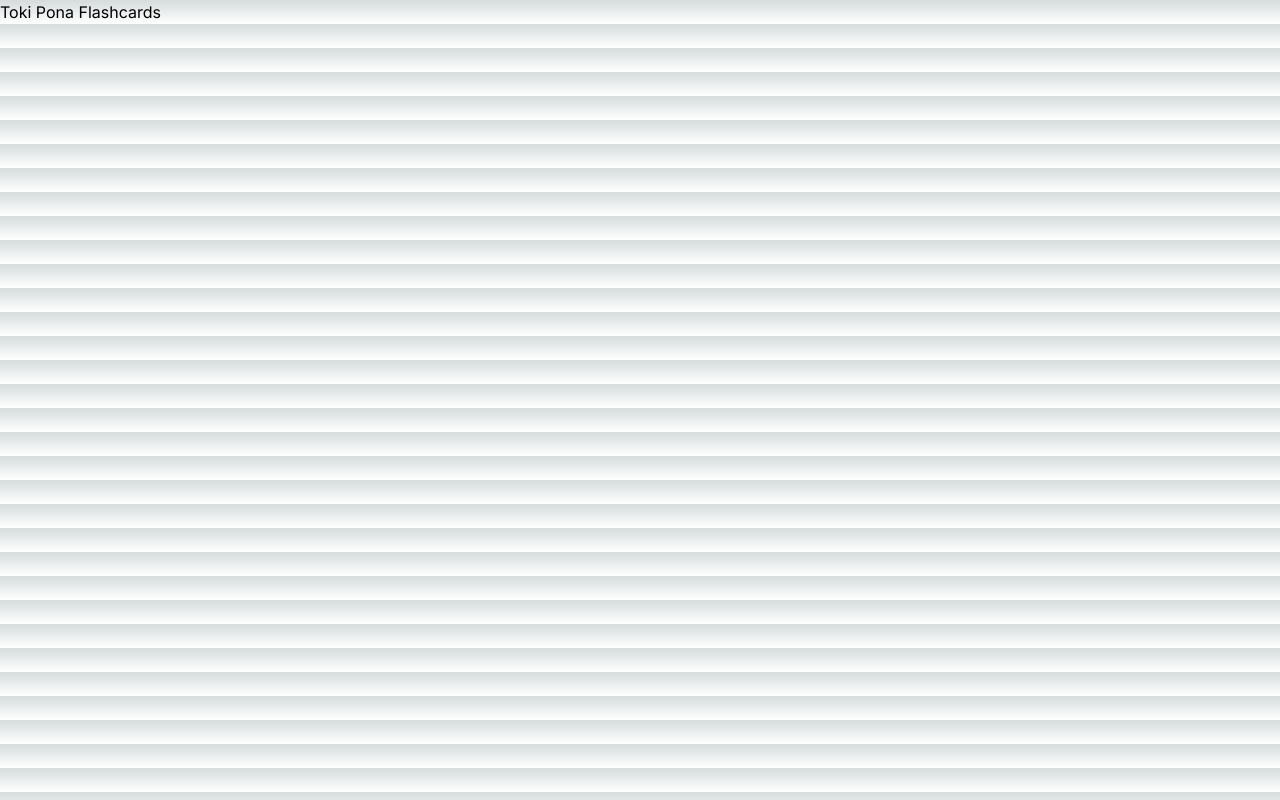
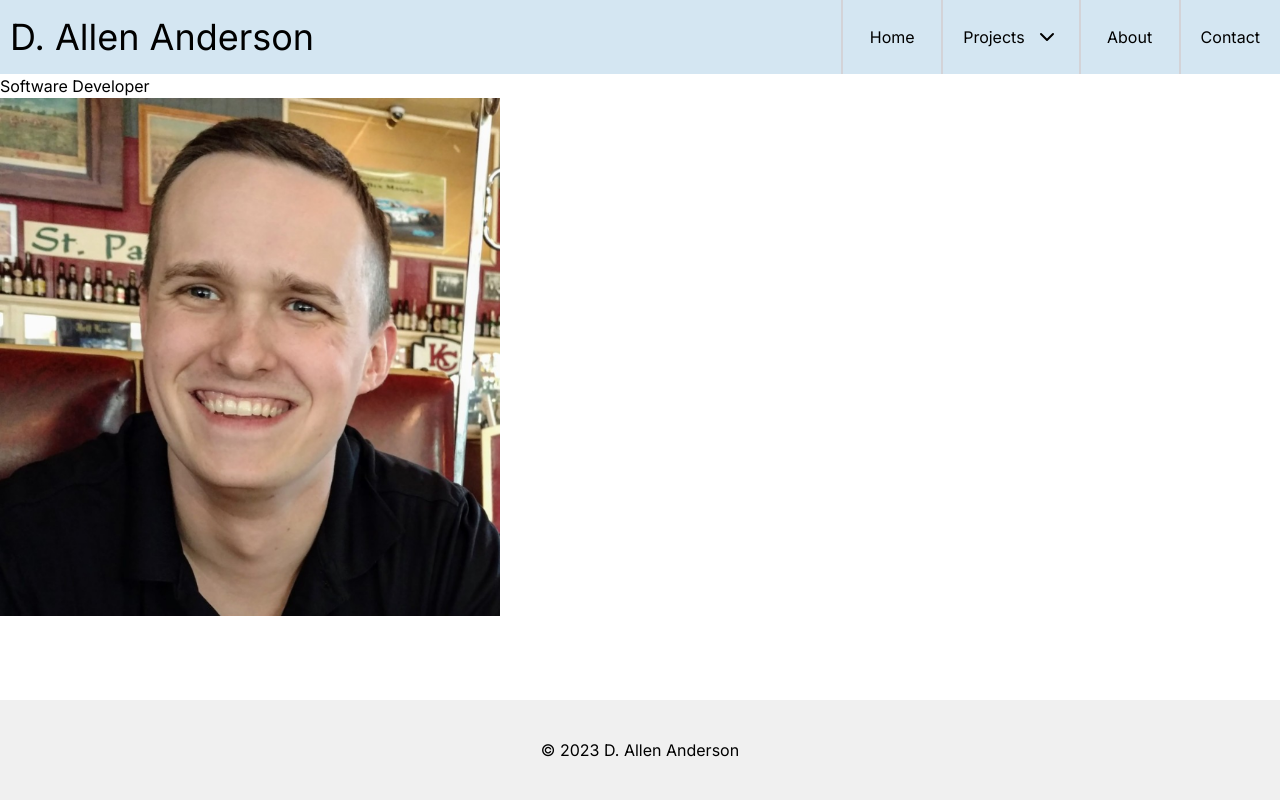
Before and after one commit to andyrs313/devProfile, a Next.js app: page / in a window 1280 px wide. Built offline with nearby package versions, Linux system fonts and the light colour scheme.

Commit message:
Reformed home page

```diff
--- /dev/null
+++ b/app/components/dropdownMenu/dropdownMenu.tsx
@@ -0,0 +1,67 @@
+
+import React, { useState } from 'react';
+import { ChevronDown, ChevronUp } from 'react-feather';
+import { styled } from 'styled-components';
+
+
+const Dropdown = styled.ul({
+  position: "absolute",
+  backgroundColor: "#D4e6f2",
+  boxShadow: "0px 8px 16px 0px rgba(0,0,0,0.2)",
+  minWidth: "160px",
+  top: "74px",
+  marginLeft: "100px",
+  zIndex: 1,
+  "& li": {
+    backgroundColor: "#f0f0f0",
+    display: "block",
+    padding: "12px 16px",
+    textDecoration: "none",
+  },
+  "& li:hover": {
+    backgroundColor: "#e0e0e0",
+  },
+});
+
+const ChevronWrapper = styled.div({
+  paddingLeft: "10px",
+});
+
+const NavButton = styled.button({
+  //align text in horizontal and vertical center of element
+  alignItems: "center",
+  backgroundColor: "#D4e6f2",
+  borderLeft: "2px solid #d3d3d8",
+  display: "flex",
+  height: "74px",
+  padding: "20px",
+  minWidth: "100px",
+  "&:hover": {
+      backgroundColor: "#e0e0e0",
+  },
+});
+
+const DropdownMenu = ({children}) => {
+  const [isOpen, setIsOpen] = useState(false);
+
+  const handleToggle = () => {
+    setIsOpen(!isOpen);
+  };
+
+  return (
+    <>
+      <NavButton className="dropdown-toggle" onClick={handleToggle}>
+        {children} <ChevronWrapper>{isOpen ? <ChevronUp /> : <ChevronDown />}</ChevronWrapper>
+      </NavButton>
+      {isOpen && (
+        <Dropdown className="dropdown-menu">
+          <li>
+            <a href="/toki">Toki Pono Flashcards</a>
+          </li>
+        </Dropdown>
+      )}
+    </>
+  );
+};
+
+export default DropdownMenu;
--- /dev/null
+++ b/app/components/footer/footer.tsx
@@ -0,0 +1,26 @@
+"use client";
+
+import React from 'react';
+import { styled } from 'styled-components';
+
+
+const StyledFooter = styled.footer({
+    position: "fixed",
+    bottom: 0,
+    display: "flex",
+    justifyContent: "center",
+    alignItems: "center",
+    backgroundColor: "#f0f0f0",
+    height: "100px",
+    width: "100%",
+});
+
+export const Footer = () => {
+
+    return (
+        <StyledFooter>
+            <p>© 2023 D. Allen Anderson</p>
+        </StyledFooter>
+    )
+
+};
--- /dev/null
+++ b/app/components/topnav/topnav.tsx
@@ -0,0 +1,56 @@
+"use client";
+
+import React from "react";
+import DropdownMenu from "../dropdownMenu/dropdownMenu";
+import { styled } from 'styled-components';
+
+
+const Nav = styled.nav({
+    display: "flex",
+    justifyContent: "space-between",
+    alignItems: "center",
+    backgroundColor: "#D4e6f2",
+});
+const NavButton = styled.a({
+    //align text in horizontal and vertical center of element
+    alignItems: "center",
+    backgroundColor: "#D4e6f2",
+    borderLeft: "2px solid #d3d3d8",
+    display: "flex",
+    height: "74px",
+    justifyContent: "center",
+    minWidth: "100px",
+    padding: "20px",
+    "&:hover": {
+        backgroundColor: "#e0e0e0",
+    },
+});
+const NavButtonWrapper = styled.div({
+    display: "flex",
+    justifyContent: "space-between",
+    alignItems: "center",
+});
+const Name = styled.h1({
+    margin: 0,
+    fontSize: "36px",
+    padding: "10px",
+});
+
+export const TopNav = () => {
+    return (
+        <Nav>
+            <Name>D. Allen Anderson</Name>
+            <NavButtonWrapper>
+                <NavButton href="/">Home</NavButton>
+                <DropdownMenu>Projects</DropdownMenu>
+                <NavButton>About</NavButton>
+                <NavButton>Contact</NavButton>
+            </NavButtonWrapper>
+        </Nav>
+    );
+
+
+
+
+
+};
--- a/app/layout.tsx
+++ b/app/layout.tsx
@@ -2,6 +2,8 @@ import type { Metadata } from 'next'
 import { Inter } from 'next/font/google'
 import './globals.css'
 import StyledComponentsRegistry from './lib/registry'
+import { Footer } from './components/footer/footer'
+import { TopNav } from './components/topnav/topnav'
 
 const inter = Inter({ subsets: ['latin'] })
 
@@ -20,7 +22,9 @@ export default function RootLayout({
 
       <body className={inter.className}>
         <StyledComponentsRegistry>
+          <TopNav/>
           {children}
+          <Footer/>
         </StyledComponentsRegistry>
       </body>
     </html>
--- a/app/page.tsx
+++ b/app/page.tsx
@@ -1,11 +1,29 @@
+"use client";
+
 import React from 'react'
-import { ServerStyleSheet, StyleSheetManager } from 'styled-components'
+import Image from 'next/image'
+import { styled } from 'styled-components';
 
 
+const Main = styled.main({
+  backgroundColor: "white",
+  height: "calc(100vh - 174px)",
+});
+
 export default function Home() {
+
   return (
-    <main>
-      <a href="/toki">Toki Pona Flashcards</a>
-    </main>
+    <Main>
+      <h2>Software Developer</h2>
+      <div>
+        {/* insert profile picture here */ }
+        <Image
+          src="/profile.png"
+          alt="Picture of the author"
+          width={500}
+          height={500}
+        />
+      </div>
+    </Main>
   )
 }
--- a/app/toki/page.tsx
+++ b/app/toki/page.tsx
@@ -26,7 +26,7 @@ const CardWrapper = styled.div({
     alignItems: "center",
     display: "flex",
     flexDirection: "column",
-    height: "100vh",
+    height: "calc(100vh - 174px)",
     justifyContent: "center",
     width: "100vw",
 });
@@ -52,7 +52,7 @@ const StyledButton = styled.button({
 })
 
 
-export default function About () {
+export default function Toki () {
 
     const [cardNumber, setCardNumber] = useState(0);
     const [corretlyAnswered, setCorrectlyAnswered] = useState(false);
--- a/public/index.html
+++ /dev/null
@@ -1,89 +0,0 @@
-<!DOCTYPE html>
-<html>
-  <head>
-    <meta charset="utf-8">
-    <meta name="viewport" content="width=device-width, initial-scale=1">
-    <title>Welcome to Firebase Hosting</title>
-
-    <!-- update the version number as needed -->
-    <script defer src="/__/firebase/10.7.1/firebase-app-compat.js"></script>
-    <!-- include only the Firebase features as you need -->
-    <script defer src="/__/firebase/10.7.1/firebase-auth-compat.js"></script>
-    <script defer src="/__/firebase/10.7.1/firebase-database-compat.js"></script>
-    <script defer src="/__/firebase/10.7.1/firebase-firestore-compat.js"></script>
-    <script defer src="/__/firebase/10.7.1/firebase-functions-compat.js"></script>
-    <script defer src="/__/firebase/10.7.1/firebase-messaging-compat.js"></script>
-    <script defer src="/__/firebase/10.7.1/firebase-storage-compat.js"></script>
-    <script defer src="/__/firebase/10.7.1/firebase-analytics-compat.js"></script>
-    <script defer src="/__/firebase/10.7.1/firebase-remote-config-compat.js"></script>
-    <script defer src="/__/firebase/10.7.1/firebase-performance-compat.js"></script>
-    <!--
-      initialize the SDK after all desired features are loaded, set useEmulator to false
-      to avoid connecting the SDK to running emulators.
-    -->
-    <script defer src="/__/firebase/init.js?useEmulator=true"></script>
-
-    <style media="screen">
-      body { background: #ECEFF1; color: rgba(0,0,0,0.87); font-family: Roboto, Helvetica, Arial, sans-serif; margin: 0; padding: 0; }
-      #message { background: white; max-width: 360px; margin: 100px auto 16px; padding: 32px 24px; border-radius: 3px; }
-      #message h2 { color: #ffa100; font-weight: bold; font-size: 16px; margin: 0 0 8px; }
-      #message h1 { font-size: 22px; font-weight: 300; color: rgba(0,0,0,0.6); margin: 0 0 16px;}
-      #message p { line-height: 140%; margin: 16px 0 24px; font-size: 14px; }
-      #message a { display: block; text-align: center; background: #039be5; text-transform: uppercase; text-decoration: none; color: white; padding: 16px; border-radius: 4px; }
-      #message, #message a { box-shadow: 0 1px 3px rgba(0,0,0,0.12), 0 1px 2px rgba(0,0,0,0.24); }
-      #load { color: rgba(0,0,0,0.4); text-align: center; font-size: 13px; }
-      @media (max-width: 600px) {
-        body, #message { margin-top: 0; background: white; box-shadow: none; }
-        body { border-top: 16px solid #ffa100; }
-      }
-    </style>
-  </head>
-  <body>
-    <div id="message">
-      <h2>Welcome</h2>
-      <h1>Firebase Hosting Setup Complete</h1>
-      <p>You're seeing this because you've successfully setup Firebase Hosting. Now it's time to go build something extraordinary!</p>
-      <a target="_blank" href="https://firebase.google.com/docs/hosting/">Open Hosting Documentation</a>
-    </div>
-    <p id="load">Firebase SDK Loading&hellip;</p>
-
-    <script>
-      document.addEventListener('DOMContentLoaded', function() {
-        const loadEl = document.querySelector('#load');
-        // // 🔥🔥🔥🔥🔥🔥🔥🔥🔥🔥🔥🔥🔥🔥🔥🔥🔥🔥🔥🔥🔥🔥🔥🔥🔥🔥🔥🔥🔥🔥🔥
-        // // The Firebase SDK is initialized and available here!
-        //
-        // firebase.auth().onAuthStateChanged(user => { });
-        // firebase.database().ref('/path/to/ref').on('value', snapshot => { });
-        // firebase.firestore().doc('/foo/bar').get().then(() => { });
-        // firebase.functions().httpsCallable('yourFunction')().then(() => { });
-        // firebase.messaging().requestPermission().then(() => { });
-        // firebase.storage().ref('/path/to/ref').getDownloadURL().then(() => { });
-        // firebase.analytics(); // call to activate
-        // firebase.analytics().logEvent('tutorial_completed');
-        // firebase.performance(); // call to activate
-        //
-        // // 🔥🔥🔥🔥🔥🔥🔥🔥🔥🔥🔥🔥🔥🔥🔥🔥🔥🔥🔥🔥🔥🔥🔥🔥🔥🔥🔥🔥🔥🔥🔥
-
-        try {
-          let app = firebase.app();
-          let features = [
-            'auth',
-            'database',
-            'firestore',
-            'functions',
-            'messaging',
-            'storage',
-            'analytics',
-            'remoteConfig',
-            'performance',
-          ].filter(feature => typeof app[feature] === 'function');
-          loadEl.textContent = `Firebase SDK loaded with ${features.join(', ')}`;
-        } catch (e) {
-          console.error(e);
-          loadEl.textContent = 'Error loading the Firebase SDK, check the console.';
-        }
-      });
-    </script>
-  </body>
-</html>
```
Also changed, not shown: app/components/toki.tsx (deleted, +0 -8 lines), public/profile.png (added).
